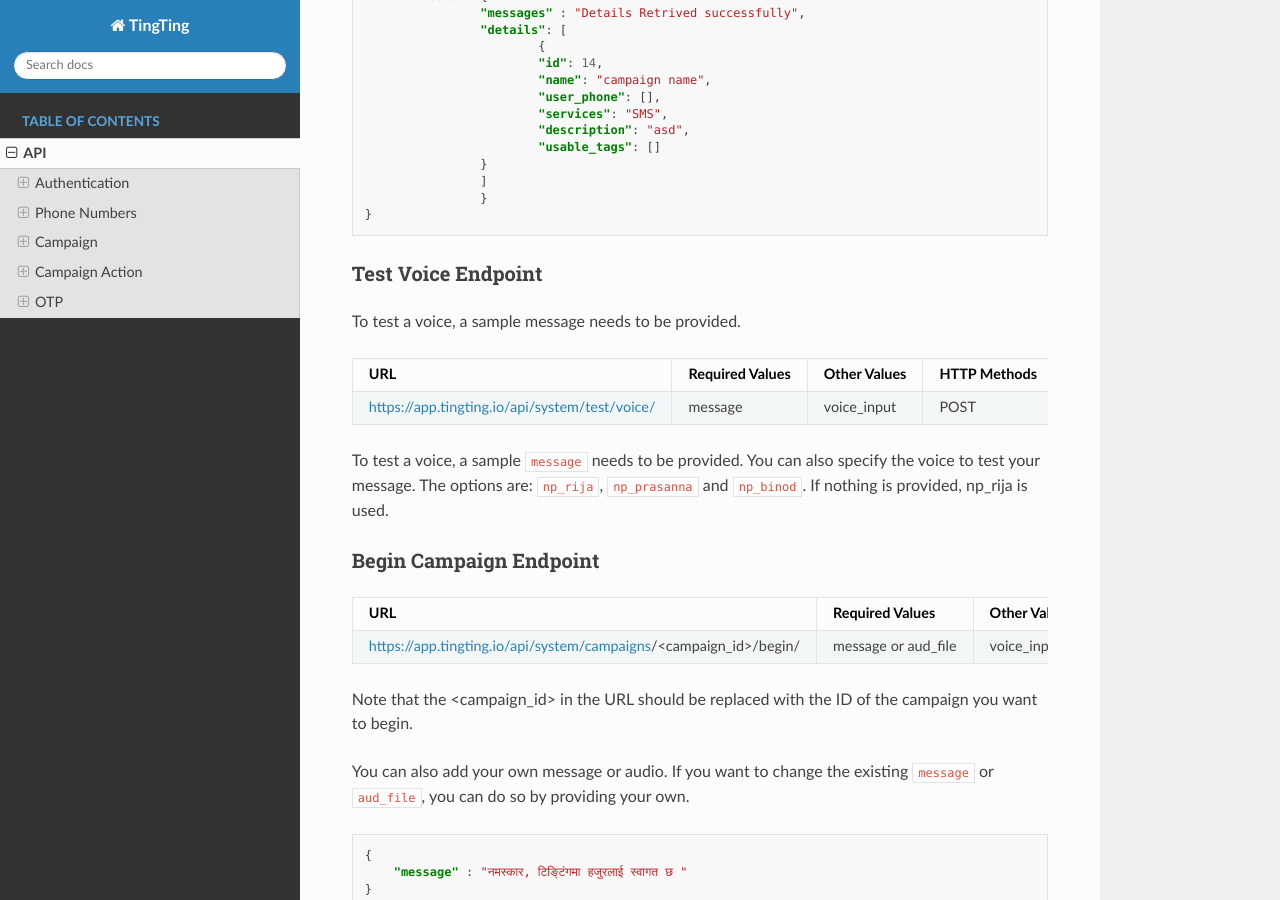
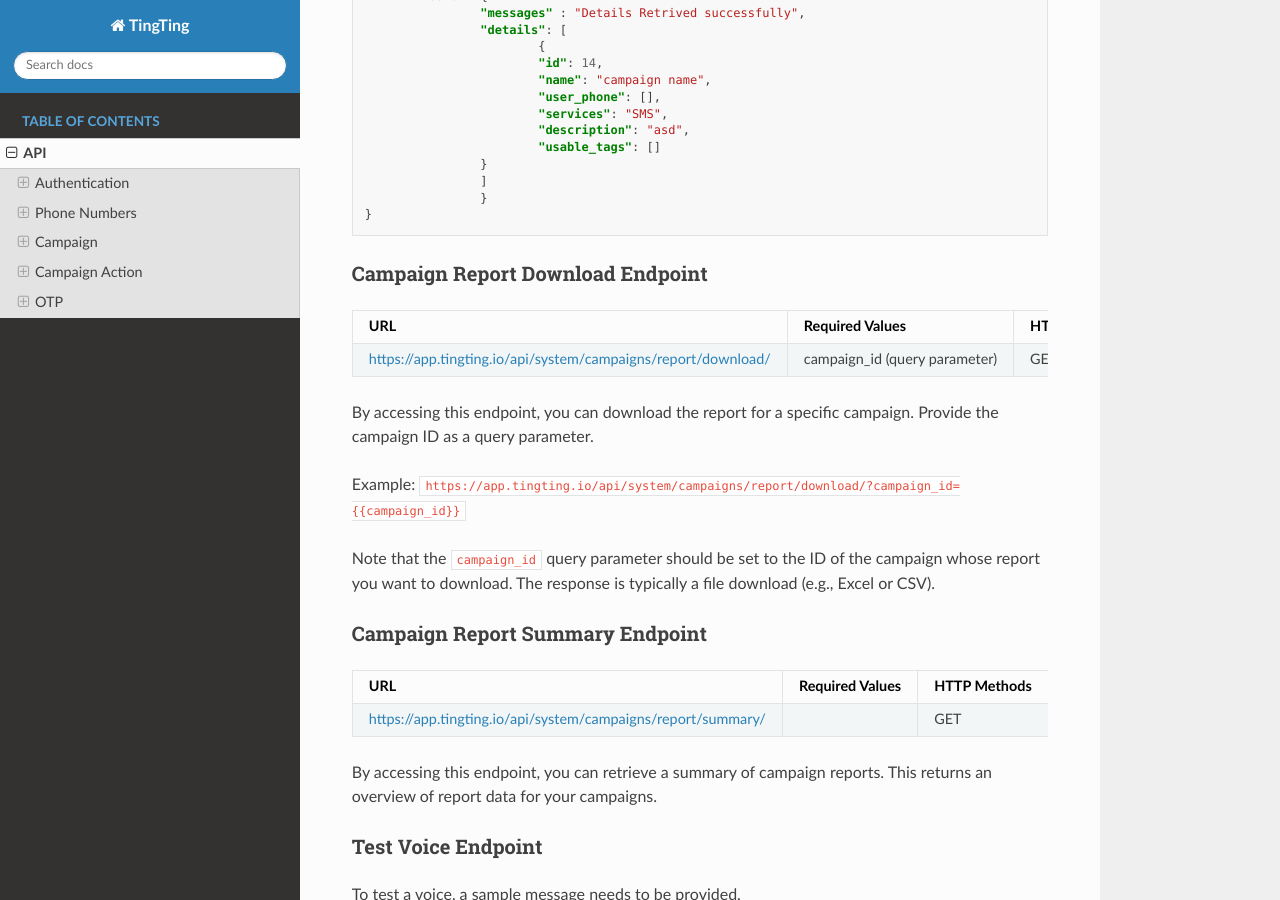
Before and after one commit to anjelikaprixa/TingTing, a Sphinx documentation site: the page built from docs/source/api.rst, in a window 1280 px wide and 900 px high, scrolled down 9640 px. Built offline with Sphinx 7.4.7 and the Read the Docs theme 3.1.0, drawn with Linux system fonts in a browser that asks for light colours.

Commit message:
endpoint for reports

```diff
--- a/docs/source/api.rst
+++ b/docs/source/api.rst
@@ -584,6 +584,44 @@ Sample Output:
     	}
 
 
+Campaign Report Download Endpoint
+~~~~~~~~~~~~~~~~~~~~~~~~~~~~~~~~~
+
+.. list-table::
+   :widths: 25 25 50
+   :header-rows: 1
+
+   * - URL
+     - Required Values
+     - HTTP Methods
+   * - https://app.tingting.io/api/system/campaigns/report/download/
+     - campaign_id (query parameter)
+     - GET
+
+By accessing this endpoint, you can download the report for a specific campaign. Provide the campaign ID as a query parameter.
+
+Example: ``https://app.tingting.io/api/system/campaigns/report/download/?campaign_id={{campaign_id}}``
+
+Note that the :literal:`campaign_id` query parameter should be set to the ID of the campaign whose report you want to download. The response is typically a file download (e.g., Excel or CSV).
+
+
+Campaign Report Summary Endpoint
+~~~~~~~~~~~~~~~~~~~~~~~~~~~~~~~~
+
+.. list-table::
+   :widths: 25 25 50
+   :header-rows: 1
+
+   * - URL
+     - Required Values
+     - HTTP Methods
+   * - https://app.tingting.io/api/system/campaigns/report/summary/
+     -
+     - GET
+
+By accessing this endpoint, you can retrieve a summary of campaign reports. This returns an overview of report data for your campaigns.
+
+
 Test Voice Endpoint
 ~~~~~~~~~~~~~~~~~~~~
 To test a voice, a sample message needs to be provided.
```
